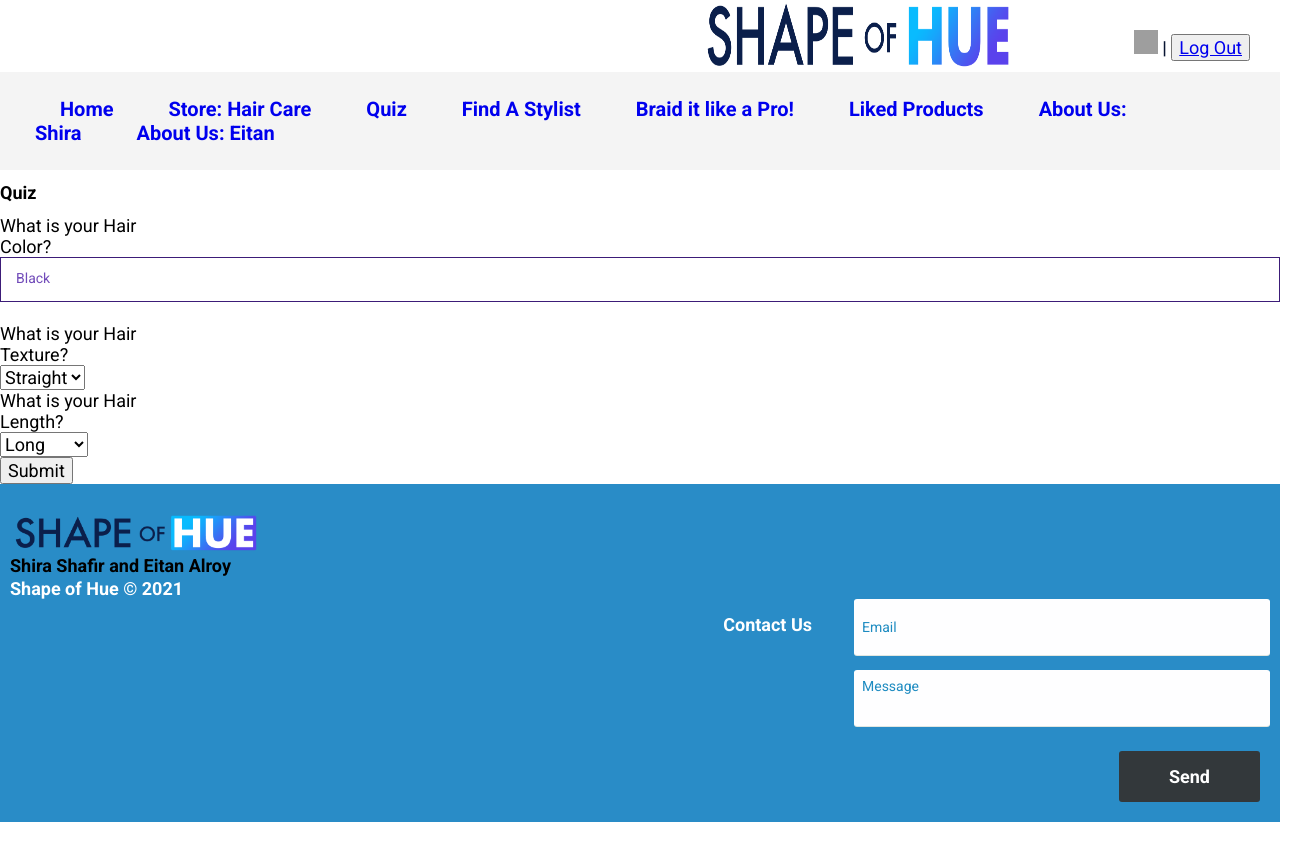
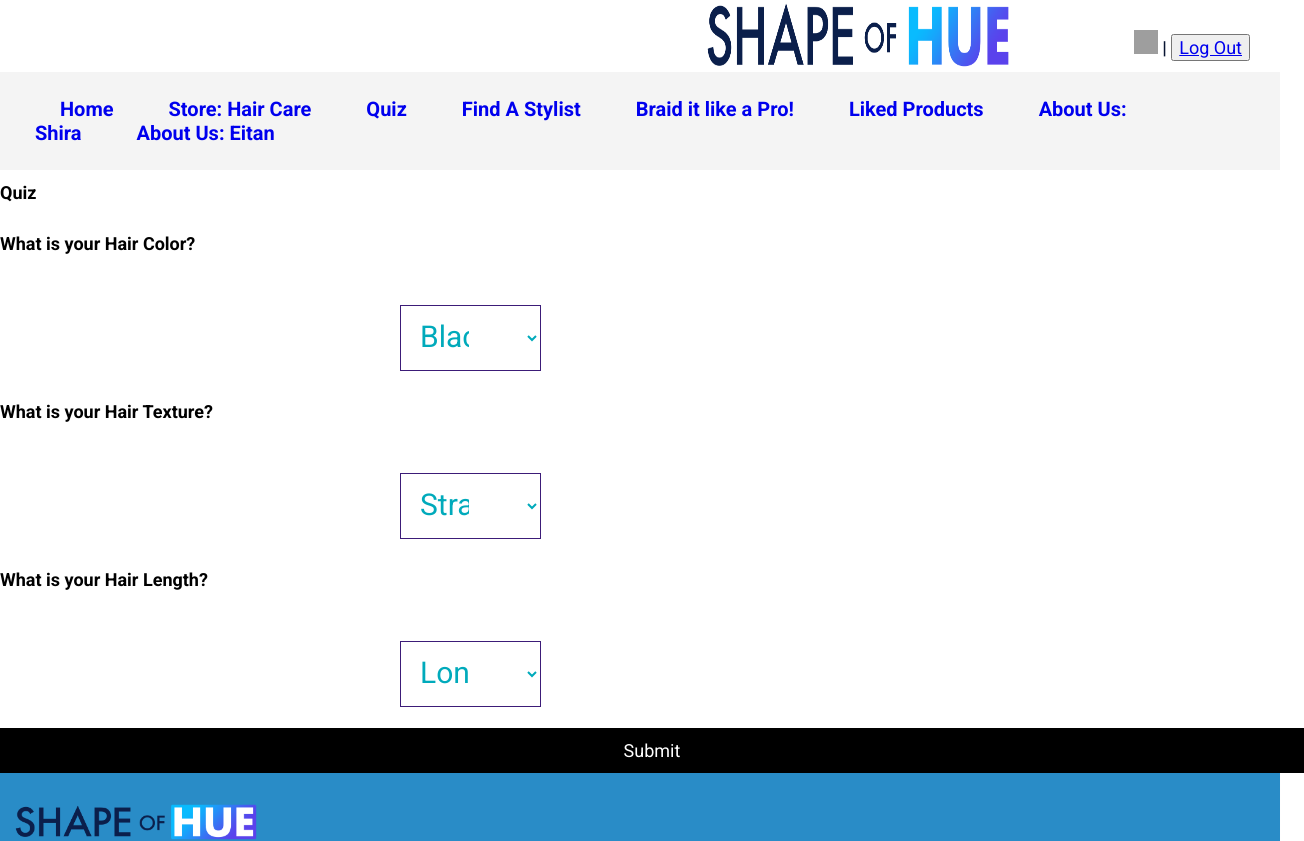
Before and after one commit to shira-shafir/Hair-Design-Web-Store, a React (Create React App) app in the folder frontend/: page /Quiz in a window 1280 px wide. Shown: the top 841 px of the page, 1304 px wide, since content can reach past the window. Built offline with nearby package versions, Linux system fonts and the light colour scheme; grey boxes are pictures that could not be loaded.

Commit message:
designed StoreTile.js and Quiz

```diff
--- a/frontend/src/components/StoreTile.js
+++ b/frontend/src/components/StoreTile.js
@@ -1,21 +1,61 @@
 import {useState} from "react";
 import styled from 'styled-components';
+import likeButton from '../assets/likeButton.jpg';
 
 const TileContainer = styled.div`
-  background-color: grey;
-  height: 200px;
-  width: 200px;
+  background-color: #00aabb;
+  height: 350px;
+  width: 350px;
   overflow: hidden;
+  outline: none;
+
+
+  & h1 {
+    font-family: inherit;
+    font-size: 24px;
+    font-weight: 500;
+    text-align: center;
+    line-height: 1.2;
+  }
+
+  & h5 {
+    text-align: center;
+  }
+
+  & p {
+    text-align: center;
+  }
 
   & img {
+    display: flex;
     width: 100%;
-    height: 100%;
+    height: 50%;
     object-fit: cover;
     overflow: hidden;
+    justify-content: center;
+    text-align: center;
   }
 
   & button {
-    color: green;
+    margin: 0;
+    position: relative;
+    top: 50%;
+    -ms-transform: translateY(-100%);
+    transform: translateX(200%);
+    //transform: translateY(-50%);
+    display: flex;
+    text-align: center;
+    align-items: center;
+    justify-content: center;
+    border: hidden;
+    outline: 0;
+    padding: 12px;
+    color: white;
+    background-color: #000;;
+    cursor: pointer;
+    width: 12%;
+    font-size: 20px;
+    box-sizing: content-box;
   }
 `;
 
@@ -31,7 +71,7 @@ export function StoreTile({name, description, image, price,addToCartCallback,lik
         <h1>{name}</h1>
         <p>{description}</p>
         <h5>Price: {price}$</h5>
-        {likeCallback && <button onClick={likeCallback}>Like</button>}
+        {likeCallback && <button onClick={likeCallback}><img src={likeButton}/></button>}
         {addToCartCallback &&  <button onClick={addToCartCallback}>Add to cart</button>}
       </div>}
     </TileContainer>
--- a/frontend/src/pages/Quiz.js
+++ b/frontend/src/pages/Quiz.js
@@ -12,20 +12,27 @@ function Quiz() {
 
     const selectStyle = {
         border: "1px solid #3C1C78",
-        position: "relative",
-        overflow: "hidden",
+        textAlign:"right",
+        marginLeft:"400px",
         outline: "none",
         background: "transparent",
-        webkitAppearance: "none",
-        mozAppearance: "none",
-        appearance: "none",
         borderRadius: "0",
-        margin: "0",
-        display: "block",
+        width: "11%",
+        padding: "12px 55px 15px 15px",
+        fontSize: "30px",
+        color: " #00aabb"
+    }
+    const buttonStyle = {
+        border: "hidden",
+        outline: "0",
+        padding: "12px",
+        color: "white",
+        backgroundColor: "#000",
+        textAlign: "center",
+        cursor: "pointer",
         width: "100%",
-        padding: "12px 55px 15px 15px",
-        fontSize: "14px",
-        color: " #714BB9"
+        fontSize: "18px",
+        boxSizing: "content-box"
     }
 
     const submit = async () => {
@@ -45,7 +52,7 @@ function Quiz() {
         <div>
             <h1>Quiz</h1>
 
-            <label htmlFor="hairColor">What is your Hair Color?</label>
+            <h5>What is your Hair Color?</h5>
             <br/>
             <select value={hairColor} onChange={(e) => setHairColor(e.target.value)} id="color" name="colors"
                     style={selectStyle}>
@@ -55,22 +62,22 @@ function Quiz() {
                 <option value="Blond">Blond</option>
             </select>
             <br/>
-            <label htmlFor="hairTexture">What is your Hair Texture?</label>
+            <h5>What is your Hair Texture?</h5>
             <br/>
-            <select value={hairTexture} onChange={(e) => setHairTexture(e.target.value)} id="texture" name="texture">
+            <select value={hairTexture}  style={selectStyle} onChange={(e) => setHairTexture(e.target.value)} id="texture" name="texture">
                 <option value="Straight">Straight</option>
                 <option value="Curly">Curly</option>
             </select>
             <br/>
-            <label htmlFor="hairLen">What is your Hair Length?</label>
+            <h5>What is your Hair Length?</h5>
             <br/>
-            <select value={hairLength} onChange={(e) => setHairLength(e.target.value)} id="length" name="Length">
+            <select value={hairLength} style={selectStyle} onChange={(e) => setHairLength(e.target.value)} id="length" name="Length">
                 <option value="Long">Long</option>
                 <option value="Medium">Medium</option>
                 <option value="Short">Short</option>
             </select>
-            <br/>
-            <input type="submit" onClick={submit}/>
+            <br/> <br/>
+            <input type="submit" onClick={submit} style={buttonStyle}/>
 
             {ans && <div>
                 {ans.recommended_product && <div>
```
Also changed, not shown: 1 other file (tests, documents, lock files or other folders).
